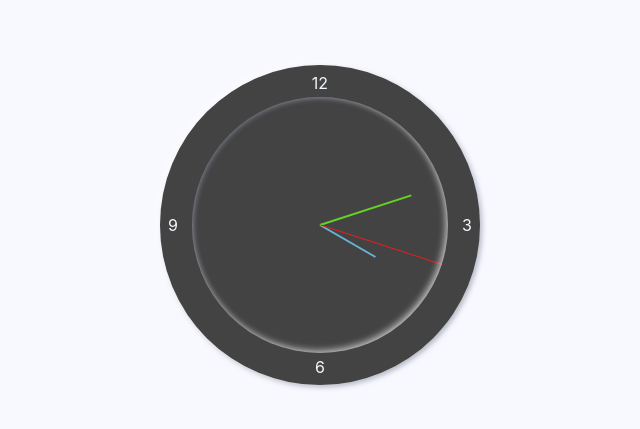
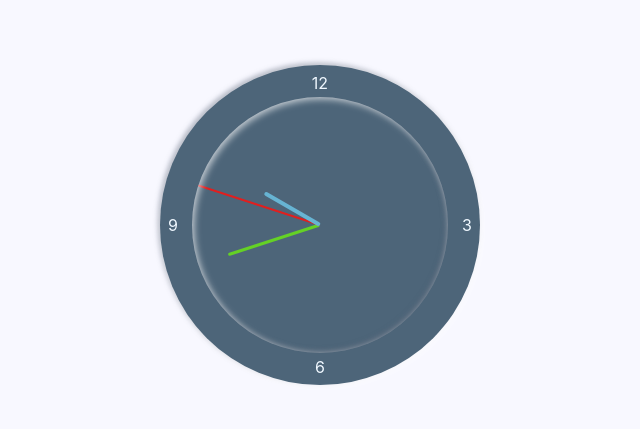
Before and after one commit to AbielKiflu/pomodoro, a React (Create React App) app: page / in a window 1280 px wide. Shown: the part 175-604 px from the top of the page, without its empty margins (320-960 px from the left). Built offline with nearby package versions, Linux system fonts and the light colour scheme.

Commit message:
fix by rotation analog clock

```diff
--- a/src/components/Clock.js
+++ b/src/components/Clock.js
@@ -11,9 +11,9 @@ const Clock = () => {
     return () => clearInterval(interval);
   }, []);
 
-  const hour = time.getHours() * 30;
   const minute = time.getMinutes() * 6;
   const second = time.getSeconds() * 6;
+  const hour = time.getHours() * 30;
 
   return (
     <>
@@ -30,9 +30,10 @@ const Clock = () => {
           className="second"
           style={{ transform: "rotate(" + second + "deg)" }}
         ></div>
+
         <span className="twelve">12</span>
+        <span className="three">3</span>
         <span className="six">6</span>
-        <span className="three">3</span>
         <span className="nine">9</span>
       </div>
     </>
--- a/src/components/clock.css
+++ b/src/components/clock.css
@@ -11,7 +11,8 @@ align-items: center;
 position: relative;
 width: 20rem;
 height: 20rem;
-background-color: rgb(68, 67, 67);
+transform: rotate(180deg);
+background-color: rgb(77, 101, 121);
 border-radius: 10rem;
 box-shadow: -2px -2px 7px rgba(255, 255, 255, 0.7),
     2px 2px 5px rgba(94, 104, 121, 0.5);
@@ -35,32 +36,33 @@ box-shadow: -2px -2px 7px rgba(255, 255, 255, 0.7),
 
 .hour{
     position: absolute;
-    width: 2px;
+    width: 4px;
     height: 20%;
     top:50%;
+    border-radius: 2px;
+      z-index: 7;
     transform-origin: top;
-    transform: rotate(0deg);
     background: rgb(103, 180, 211);
 }
 
 .minute{
     position: absolute;
-    width: 2px;
+    width: 3px;
     height: 30%;
     top:50%;
     transform-origin: top;
-    transform: rotate(10deg);
     z-index: 5;
+      border-radius: 2px;
     background: rgb(100, 209, 37);
 }
 
 .second{
     position: absolute;
-    width: 1px;
+    width: 2px;
     height: 40%;
     top:50%;
     transform-origin: top;
-    transform: rotate(0deg);
+      border-radius: 2px;
     z-index: 6;
     background: rgb(224, 31, 31);
 }
@@ -68,21 +70,25 @@ box-shadow: -2px -2px 7px rgba(255, 255, 255, 0.7),
 .clock span{
     position: absolute;
     padding: 0.5rem;
+    transform: rotate(180deg);
     color:aliceblue;
 }
 
-.twelve{
+
+
+.three{
+    left: 0;
+}
+.six{
      top: 0;
 }
 
-.six{
-    bottom: 0;
-}
 
-.three{
+
+.nine{
     right: 0;
 }
 
-.nine{
-    left: 0;
+.twelve{
+    bottom: 0;
 }
```
